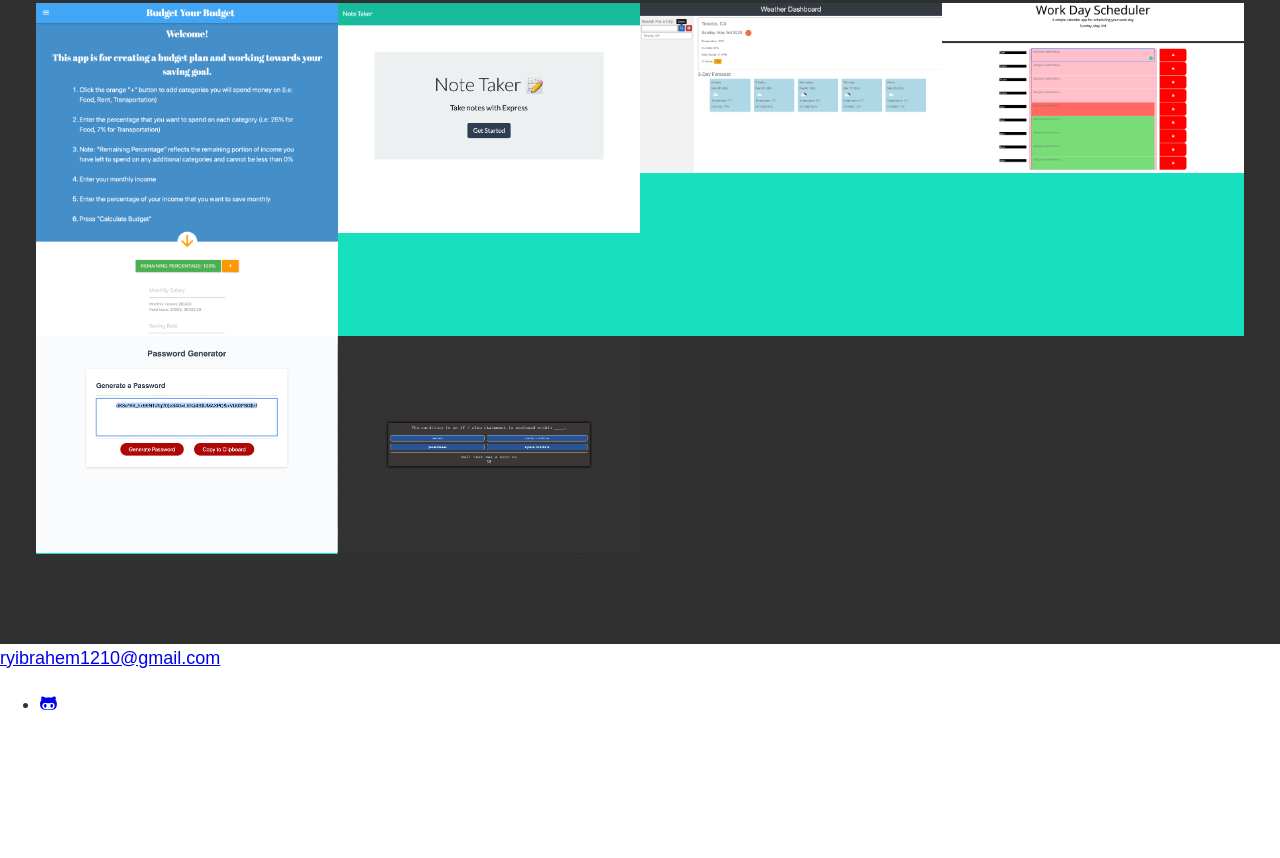
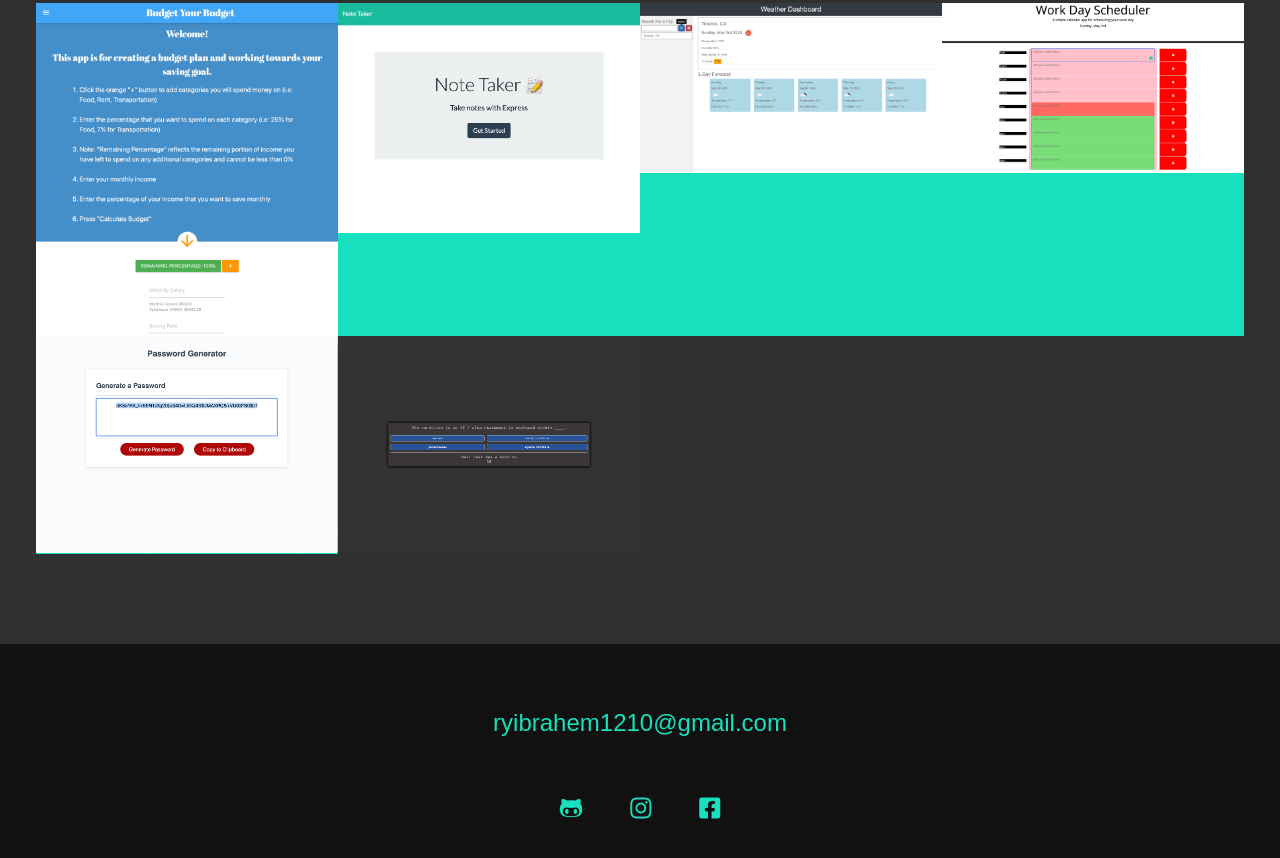
Before and after one commit to ibrahem-tech/Portfolio-Page, a plain HTML site: page index.html in a window 1280 px wide. Shown: the part 1424-2282 px from the top of the page. Before the commit the page ends 2161 px from the top, so only its background shows below. Drawn offline with nearby package versions, Linux system fonts and the light colour scheme.

Commit message:
The Footer

```diff
--- a/index.html
+++ b/index.html
@@ -119,7 +119,7 @@
     </div>
 </section>
 
-<footer>
+<footer class="footer">
     <a href="malito:ryibrahem1210@gmail.com" class="footer-link">ryibrahem1210@gmail.com</a>
     <ul class="social-list">
         <li class="social-list__item">
@@ -127,6 +127,16 @@
             <i class="fab fa-github-alt"></i></a>
         </li>
 
+        <li class="social-list__item">
+            <a class="social-list__link" href="https://www.instagram.com/ibrahem_rayan/">
+                <i class="fab fa-instagram"></i></a>
+        </li>
+
+        <li class="social-list__item">
+            <a class="social-list__link" href="https://www.facebook.com/ibrahem.rayan.9?ref=bookmarks">
+                <i class="fab fa-facebook-square"></i> </a>
+        </li>
+
     </ul>
 </footer>
 
--- a/style.css
+++ b/style.css
@@ -315,3 +315,49 @@ nav { display: none; }
     transform: scale(1.2);
     opacity: .75;
 }
+
+
+/* footer */
+
+.footer {
+    background: #111;
+    color: var(--clr-accent);
+    text-align: center;
+    padding: 2.5em 0;
+    font-size: var(--fs-h3);
+
+}
+
+.footer a {
+    color: inherit;
+    text-decoration: none;
+}
+
+.footer__link {
+    font-weight: var(--fw-bold);
+}
+
+.footer__link:hover,
+.social-list__link:hover {
+    opacity: .7;
+}
+
+.footer__link:hover {
+    text-decoration: underline;
+}
+
+.social-list {
+    list-style: none;
+    display: flex;
+    justify-content: center;
+    margin: 2em 0 0;
+    padding: 0;
+}
+
+.social-list__item {
+    margin: 0 .5em;
+}
+
+.social-list__link {
+    padding: .5em;
+}
```
